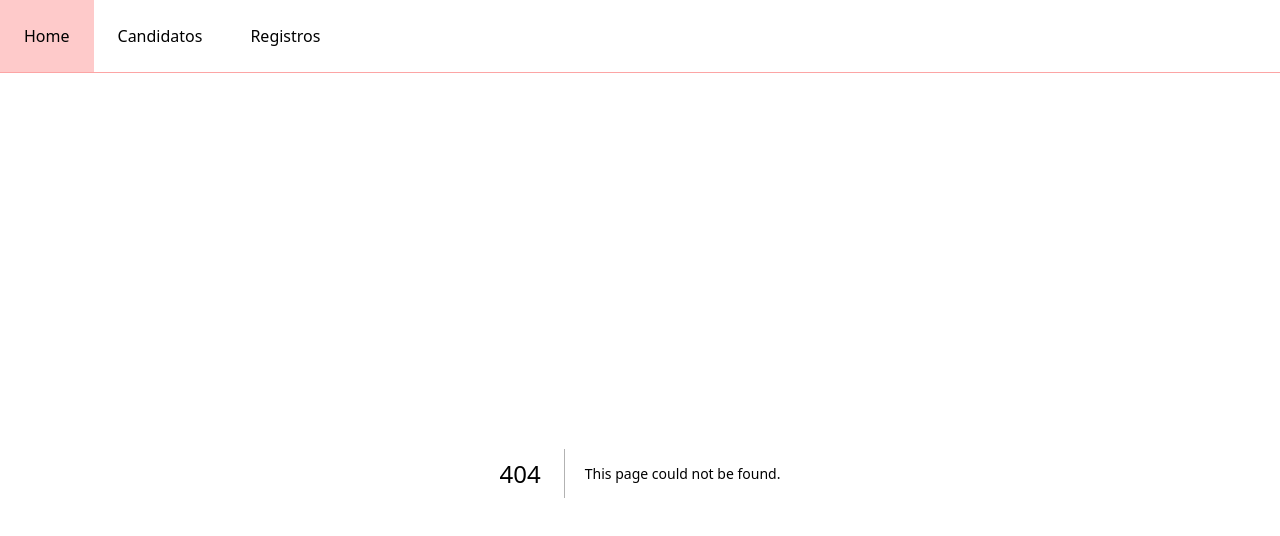
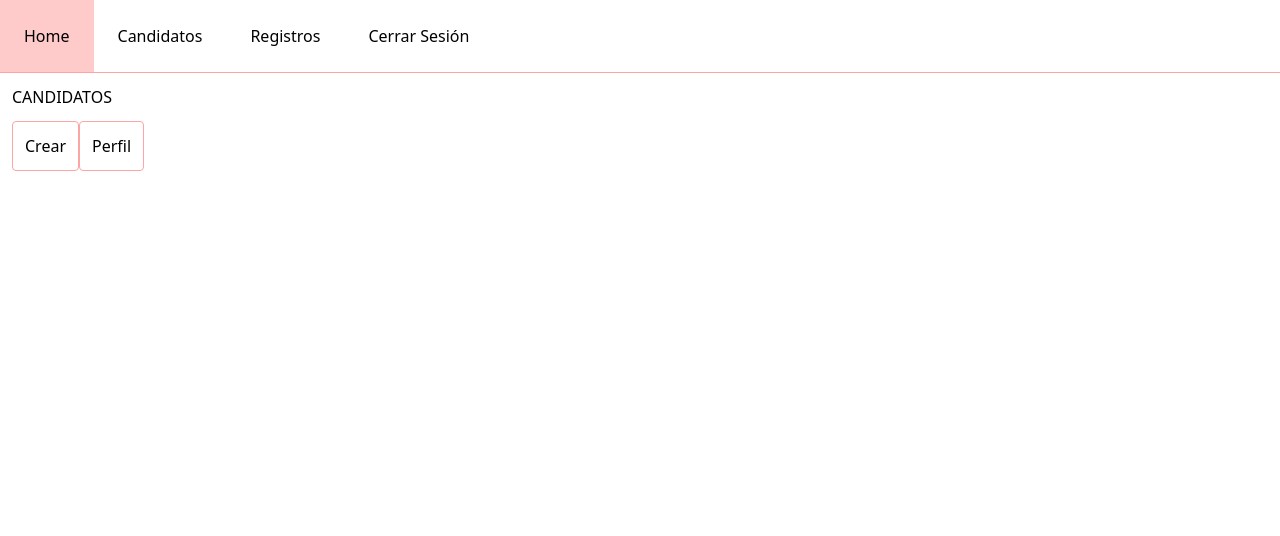
Before and after one commit to thejabb-ve/crm, a Next.js app: page /dashboard/candidatos in a window 1280 px wide. Before the commit this address had no page. Shown: the top 536 px of the page. Built offline with nearby package versions, Linux system fonts and the light colour scheme.

Commit message:
Agregando Dashboard y Logout

```diff
--- a/app/candidatos/perfil/page.tsx
+++ b/app/dashboard/candidatos/crear/page.tsx
@@ -1,15 +1,15 @@
 import Button from "@/app/settings/components/Button";
 
-export default function Profile() {
+export default function Create() {
     return (
         <main className="bg-white m-3">
-            <h1>PERFIL DE CANDIDATO</h1>
+            <h1>CREAR CANDIDATO</h1>
             <div className="flex">
                 <Button
                     buttonName="Volver"
                     ariaLabel="Ver lista de Candidatos"
                     buttonType="button"
-                    url="/candidatos"
+                    url="/dashboard/candidatos"
                     target="_self"
                     rel="tag"
                 />
--- a/app/candidatos/page.tsx
+++ b/app/dashboard/candidatos/page.tsx
@@ -1,4 +1,4 @@
-import Button from "../settings/components/Button";
+import Button from "@/app/settings/components/Button";
 
 export default function Candidates() {
     return (
@@ -10,7 +10,7 @@ export default function Candidates() {
                     buttonName="Crear"
                     ariaLabel="Crear Candidato"
                     buttonType="button"
-                    url="/candidatos/crear"
+                    url="/dashboard/candidatos/crear"
                     target="_self"
                     rel="tag"
                 />
@@ -18,7 +18,7 @@ export default function Candidates() {
                     buttonName="Perfil"
                     ariaLabel="Perfil del Candidato"
                     buttonType="button"
-                    url="/candidatos/perfil"
+                    url="/dashboard/candidatos/perfil"
                     target="_self"
                     rel="tag"
                 />
--- a/app/candidatos/crear/page.tsx
+++ b/app/dashboard/candidatos/perfil/page.tsx
@@ -1,15 +1,15 @@
-import Button from "../../settings/components/Button";
+import Button from "@/app/settings/components/Button";
 
-export default function Create() {
+export default function Profile() {
     return (
         <main className="bg-white m-3">
-            <h1>CREAR CANDIDATO</h1>
+            <h1>PERFIL DE CANDIDATO</h1>
             <div className="flex">
                 <Button
                     buttonName="Volver"
                     ariaLabel="Ver lista de Candidatos"
                     buttonType="button"
-                    url="/candidatos"
+                    url="/dashboard/candidatos"
                     target="_self"
                     rel="tag"
                 />
--- /dev/null
+++ b/app/dashboard/layout.tsx
@@ -0,0 +1,18 @@
+import Menu from "@/app/settings/components/Menu";
+
+export default function RootLayout({
+    children,
+}: Readonly<{
+    children: React.ReactNode;
+}>) {
+    return (
+        <html lang="es">
+            <body className="bg-white">
+                <header>
+                    <Menu />
+                </header>
+                {children}
+            </body>
+        </html>
+    );
+}
--- /dev/null
+++ b/app/dashboard/page.tsx
@@ -0,0 +1,7 @@
+export default function Home() {
+    return (
+        <main className="bg-white m-3">
+            <h1>HOME</h1>
+        </main>
+    );
+}
--- a/app/registros/page.tsx
+++ b/app/dashboard/registros/crear/page.tsx
@@ -1,14 +1,15 @@
-import Button from "../settings/components/Button";
-export default function register() {
+import Button from "@/app/settings/components/Button";
+
+export default function Create() {
     return (
         <main className="bg-white m-3">
-            <h1>REGISTROS</h1>
+            <h1>CREAR REGISTRO</h1>
             <div className="flex">
                 <Button
-                    buttonName="Crear"
-                    ariaLabel="Crear Registro"
+                    buttonName="Volver"
+                    ariaLabel="Ver lista de logs"
                     buttonType="button"
-                    url="/registros/crear"
+                    url="/dashboard/registros"
                     target="_self"
                     rel="tag"
                 />
--- a/app/registros/crear/page.tsx
+++ b/app/dashboard/registros/page.tsx
@@ -1,15 +1,14 @@
-import Button from "../../settings/components/Button";
-
-export default function Create() {
+import Button from "@/app/settings/components/Button";
+export default function register() {
     return (
         <main className="bg-white m-3">
-            <h1>CREAR REGISTRO</h1>
+            <h1>REGISTROS</h1>
             <div className="flex">
                 <Button
-                    buttonName="Volver"
-                    ariaLabel="Ver lista de logs"
+                    buttonName="Crear"
+                    ariaLabel="Crear Registro"
                     buttonType="button"
-                    url="/registros"
+                    url="/dashboard/registros/crear"
                     target="_self"
                     rel="tag"
                 />
--- a/app/layout.tsx
+++ b/app/layout.tsx
@@ -1,5 +1,4 @@
 import type { Metadata } from "next";
-import Menu from "./settings/components/Menu";
 import "./globals.css";
 
 export const metadata: Metadata = {
@@ -14,12 +13,7 @@ export default function RootLayout({
 }>) {
     return (
         <html lang="es">
-            <body className="bg-white">
-                <header>
-                    <Menu />
-                </header>
-                {children}
-            </body>
+            <body className="bg-white">{children}</body>
         </html>
     );
 }
--- a/app/page.tsx
+++ b/app/page.tsx
@@ -1,7 +1,14 @@
+import Button from "@/app/settings/components/Button";
+
 export default function Home() {
     return (
-        <main className="bg-white m-3">
-            <h1>HOME</h1>
-        </main>
+        <Button
+            buttonName="LOGIN"
+            ariaLabel="login"
+            buttonType="button"
+            url="/dashboard"
+            target="_self"
+            rel="tag"
+        />
     );
 }
--- a/app/settings/json/menu.ts
+++ b/app/settings/json/menu.ts
@@ -2,7 +2,7 @@ const principal: menu.principal[] = [
     {
         key: "home",
         page: "Home",
-        url: "/",
+        url: "/dashboard",
         target: "_self",
         ariaLabel: "Ir a la página principal",
         rel: "tag",
@@ -10,7 +10,7 @@ const principal: menu.principal[] = [
     {
         key: "candidates",
         page: "Candidatos",
-        url: "/candidatos",
+        url: "/dashboard/candidatos",
         target: "_self",
         ariaLabel: "Ir a la página de candidatos",
         rel: "tag",
@@ -26,9 +26,17 @@ const principal: menu.principal[] = [
     {
         key: "register",
         page: "Registros",
-        url: "/registros",
+        url: "/dashboard/registros",
         target: "_self",
         ariaLabel: "Ir a la página de registros",
+        rel: "tag",
+    },
+    {
+        key: "logout",
+        page: "Cerrar Sesión",
+        url: "/",
+        target: "_self",
+        ariaLabel: "Cerrar Sesión",
         rel: "tag",
     },
 ];
```
